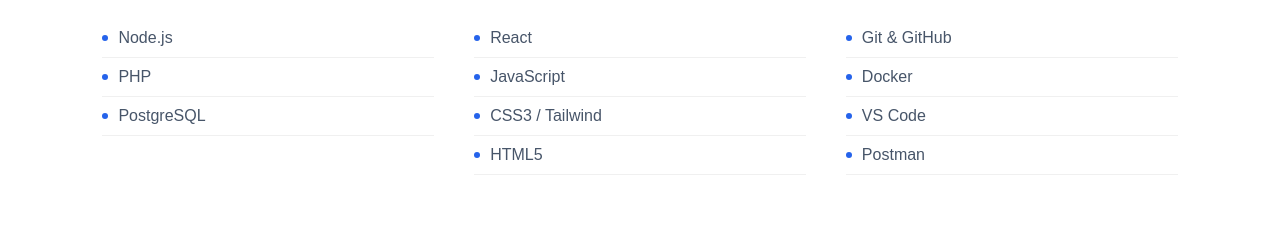
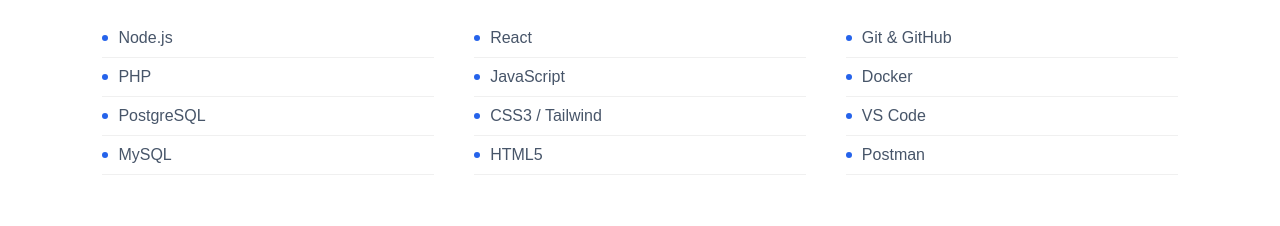
Before and after one commit to glimadev19/Portfolio, a React (Vite) app in the folder meu-portfolio/: page / in a window 1280 px wide. Shown: the part 2202-2428 px from the top of the page. Built offline with nearby package versions, Linux system fonts and the light colour scheme.

Commit message:
Adição de nova habilidade

```diff
--- a/meu-portfolio/src/App.jsx
+++ b/meu-portfolio/src/App.jsx
@@ -52,7 +52,7 @@ function App() {
     {
       categoria: "Back-end",
       icone: <Database size={24} color="#2563eb" />,
-      itens: ["Node.js", "PHP", "PostgreSQL"]
+      itens: ["Node.js", "PHP", "PostgreSQL", "MySQL"]
     },
     {
       categoria: "Front-end",
```
